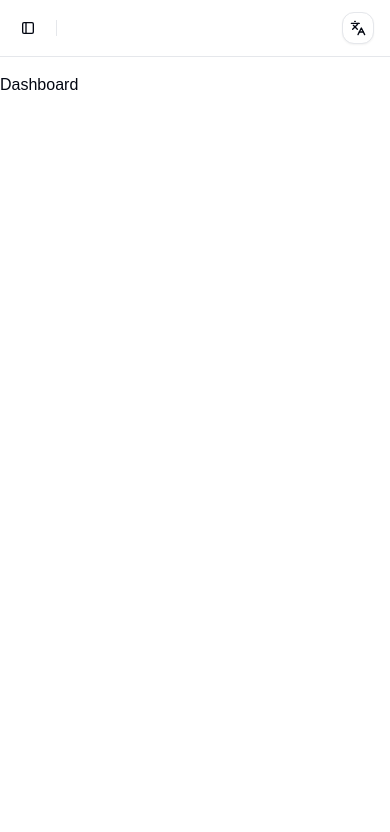
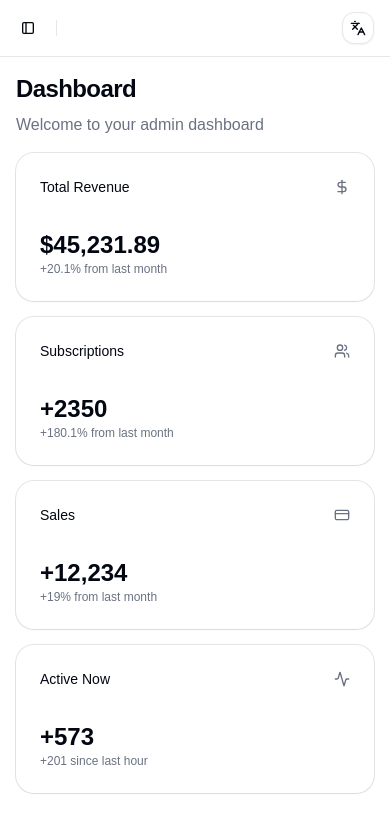
Before and after one commit to irwinmc/shacn-admin-v2, a React (Vite) app: page / in a window 390 px wide. Shown: the top 832 px of the page. Built offline with nearby package versions, Linux system fonts and the light colour scheme.

Commit message:
feat: 移除react-tooltip依赖并使用本地Tooltip组件
refactor: 删除未使用的SkipToMain组件
feat(dashboard): 添加SectionCards组件展示数据卡片
refactor(login-form): 替换react-tooltip为本地Tooltip组件

```diff
--- a/package.json
+++ b/package.json
@@ -34,7 +34,6 @@
 		"react-dom": "^19.2.0",
 		"react-hook-form": "^7.70.0",
 		"react-i18next": "^16.5.1",
-		"react-tooltip": "^5.30.0",
 		"sonner": "^2.0.7",
 		"tailwind-merge": "^3.4.0",
 		"tailwindcss": "^4.1.17",
--- a/src/components/layouts/authenticated-layout.tsx
+++ b/src/components/layouts/authenticated-layout.tsx
@@ -2,12 +2,10 @@ import { Outlet } from '@tanstack/react-router';
 import { SidebarInset, SidebarProvider } from '@/components/ui/sidebar';
 import { AppSidebar } from '@/components/layouts/app-sidebar';
 import { SiteHeader } from '@/components/layouts/site-header';
-import { SkipToMain } from '@/components/skip-to-main';
 
 export function AuthenticatedLayout() {
 	return (
 		<SidebarProvider>
-			<SkipToMain />
 			<AppSidebar />
 			<SidebarInset>
 				<SiteHeader />
--- a/src/components/skip-to-main.tsx
+++ /dev/null
@@ -1,10 +0,0 @@
-export function SkipToMain() {
-	return (
-		<a
-			className={`fixed start-44 z-999 -translate-y-52 bg-primary px-4 py-2 text-sm font-medium whitespace-nowrap text-primary-foreground opacity-95 shadow-sm transition hover:bg-primary/90 focus:translate-y-3 focus:transform focus-visible:ring-1 focus-visible:ring-ring`}
-			href="#content"
-		>
-			Skip to Main
-		</a>
-	);
-}
--- a/src/features/auth/components/login-form.tsx
+++ b/src/features/auth/components/login-form.tsx
@@ -2,13 +2,13 @@ import { useRouter } from '@tanstack/react-router';
 import { useForm } from 'react-hook-form';
 import { zodResolver } from '@hookform/resolvers/zod';
 import { GalleryVerticalEnd } from 'lucide-react';
-import { Tooltip } from 'react-tooltip';
 
 import { cn } from '@/lib/utils';
 import { Button } from '@/components/ui/button';
 import { Card, CardContent } from '@/components/ui/card';
 import { Input } from '@/components/ui/input';
 import { Label } from '@/components/ui/label';
+import { Tooltip, TooltipContent, TooltipProvider, TooltipTrigger } from '@/components/ui/tooltip';
 import { useAuthStore } from '@/stores/auth-store';
 
 import { loginSchema, type LoginFormData } from '../schemas';
@@ -57,27 +57,16 @@ export function LoginForm({ className, ...props }: React.ComponentProps<'div'>)
 							</div>
 							<div className="grid gap-3">
 								<Label htmlFor="email">Email</Label>
-								<Input
-									id="email"
-									type="email"
-									placeholder="test@example.com"
-									{...register('email')}
-									aria-invalid={!!errors.email}
-									className={errors.email ? 'border-destructive' : ''}
-									data-tooltip-id="email-error"
-									data-tooltip-content={errors.email?.message}
-									data-tooltip-place="right"
-									data-tooltip-hidden={!errors.email}
-								/>
-								<Tooltip
-									id="email-error"
-									style={{
-										backgroundColor: '#ff0000',
-										color: '#fff',
-										zIndex: 9999,
-										borderRadius: '0.875rem',
-									}}
-								/>
+								<TooltipProvider>
+									<Tooltip open={!!errors.email} delayDuration={0}>
+										<TooltipTrigger asChild>
+											<Input id="email" placeholder="test@example.com" {...register('email')} />
+										</TooltipTrigger>
+										{errors.email && (
+											<TooltipContent side="top">{errors.email.message}</TooltipContent>
+										)}
+									</Tooltip>
+								</TooltipProvider>
 							</div>
 							<div className="grid gap-3">
 								<div className="flex items-center">
@@ -89,26 +78,16 @@ export function LoginForm({ className, ...props }: React.ComponentProps<'div'>)
 										Forgot your password?
 									</a>
 								</div>
-								<Input
-									id="password"
-									type="password"
-									{...register('password')}
-									aria-invalid={!!errors.password}
-									className={errors.password ? 'border-destructive' : ''}
-									data-tooltip-id="password-error"
-									data-tooltip-content={errors.password?.message}
-									data-tooltip-place="right"
-									data-tooltip-hidden={!errors.password}
-								/>
-								<Tooltip
-									id="password-error"
-									style={{
-										backgroundColor: '#ff0000',
-										color: '#fff',
-										zIndex: 9999,
-										borderRadius: '0.875rem',
-									}}
-								/>
+								<TooltipProvider>
+									<Tooltip open={!!errors.password} delayDuration={0}>
+										<TooltipTrigger asChild>
+											<Input id="password" type="password" {...register('password')} />
+										</TooltipTrigger>
+										{errors.password && (
+											<TooltipContent side="top">{errors.password.message}</TooltipContent>
+										)}
+									</Tooltip>
+								</TooltipProvider>
 							</div>
 							<Button type="submit" className="w-full cursor-pointer">
 								Login
--- a/src/features/dashboard/Dashboard.tsx
+++ b/src/features/dashboard/Dashboard.tsx
@@ -1,7 +1,18 @@
+import { SectionCards } from './components/section-cards';
+
 export const Dashboard = () => {
 	return (
-		<div>
-			<h1>Dashboard</h1>
-		</div>
+		<>
+			<div className="px-4 lg:px-6">
+				<div className="flex flex-col gap-2">
+					<h1 className="text-2xl font-bold tracking-tight">Dashboard</h1>
+
+					<p className="text-muted-foreground">Welcome to your admin dashboard</p>
+				</div>
+			</div>
+			<div className="px-4 lg:px-6 space-y-6">
+				<SectionCards />
+			</div>
+		</>
 	);
 };
--- /dev/null
+++ b/src/features/dashboard/components/section-cards.tsx
@@ -0,0 +1,49 @@
+import { DollarSign, Users, CreditCard, Activity } from 'lucide-react';
+import { Card, CardContent, CardHeader, CardTitle } from '@/components/ui/card';
+
+export function SectionCards() {
+	return (
+		<div className="grid gap-4 sm:grid-cols-2 lg:grid-cols-4">
+			<Card>
+				<CardHeader className="flex flex-row items-center justify-between space-y-0 pb-2">
+					<CardTitle className="text-sm font-medium">Total Revenue</CardTitle>
+					<DollarSign className="h-4 w-4 text-muted-foreground" />
+				</CardHeader>
+				<CardContent>
+					<div className="text-2xl font-bold">$45,231.89</div>
+					<p className="text-xs text-muted-foreground">+20.1% from last month</p>
+				</CardContent>
+			</Card>
+			<Card>
+				<CardHeader className="flex flex-row items-center justify-between space-y-0 pb-2">
+					<CardTitle className="text-sm font-medium">Subscriptions</CardTitle>
+					<Users className="h-4 w-4 text-muted-foreground" />
+				</CardHeader>
+				<CardContent>
+					<div className="text-2xl font-bold">+2350</div>
+					<p className="text-xs text-muted-foreground">+180.1% from last month</p>
+				</CardContent>
+			</Card>
+			<Card>
+				<CardHeader className="flex flex-row items-center justify-between space-y-0 pb-2">
+					<CardTitle className="text-sm font-medium">Sales</CardTitle>
+					<CreditCard className="h-4 w-4 text-muted-foreground" />
+				</CardHeader>
+				<CardContent>
+					<div className="text-2xl font-bold">+12,234</div>
+					<p className="text-xs text-muted-foreground">+19% from last month</p>
+				</CardContent>
+			</Card>
+			<Card>
+				<CardHeader className="flex flex-row items-center justify-between space-y-0 pb-2">
+					<CardTitle className="text-sm font-medium">Active Now</CardTitle>
+					<Activity className="h-4 w-4 text-muted-foreground" />
+				</CardHeader>
+				<CardContent>
+					<div className="text-2xl font-bold">+573</div>
+					<p className="text-xs text-muted-foreground">+201 since last hour</p>
+				</CardContent>
+			</Card>
+		</div>
+	);
+}
```
Also changed, not shown: 1 other file (tests, documents, lock files or other folders).
